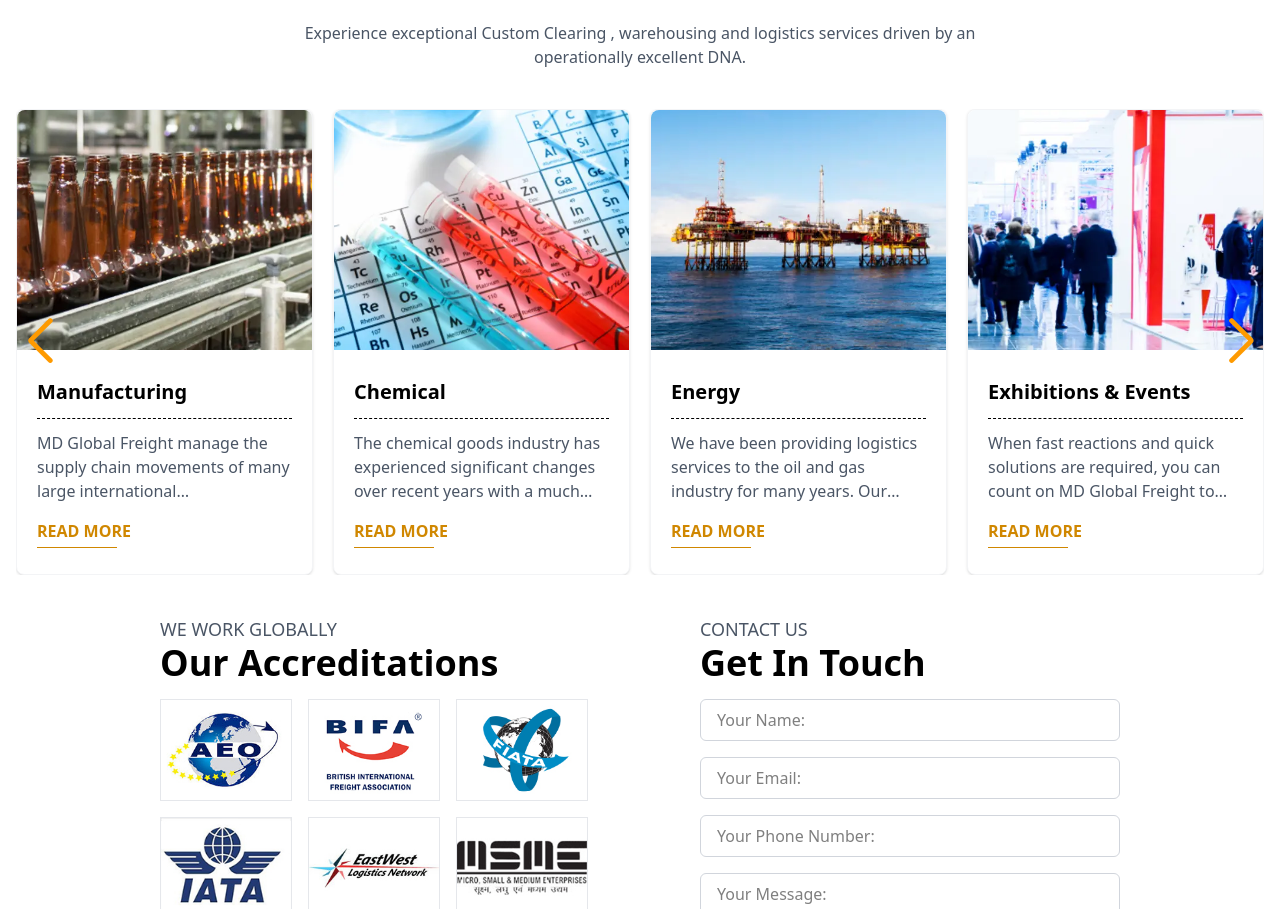
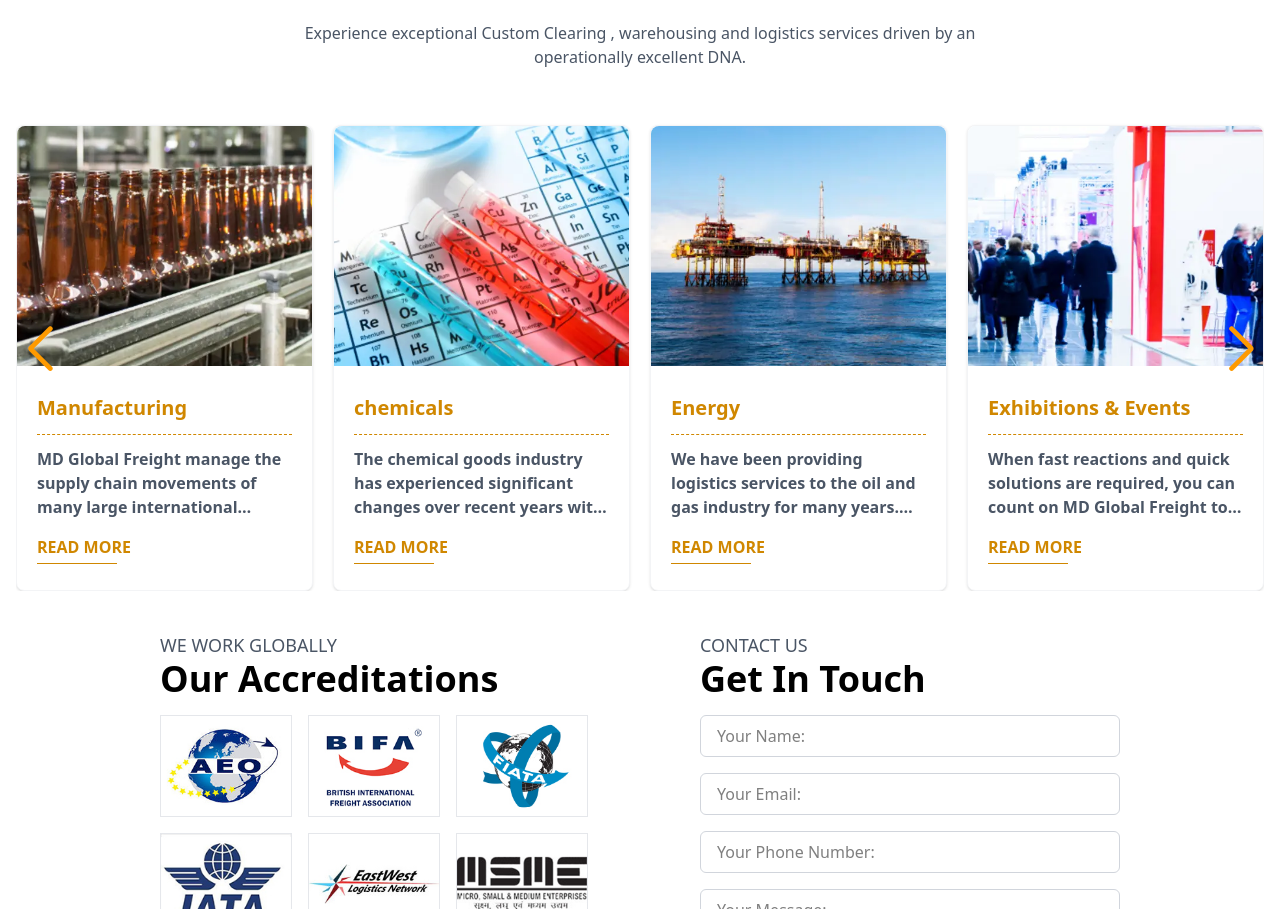
Before and after one commit to Minan1987/shipping, a React (Vite) app: page / in a window 1280 px wide. Shown: the part 2061-2970 px from the top of the page. Built offline with nearby package versions, Linux system fonts and the light colour scheme.

Commit message:
feat: add scrollToTop component for scrolling to top in each page

```diff
--- a/src/App.tsx
+++ b/src/App.tsx
@@ -22,6 +22,7 @@ import {
   Destinations,
 } from "./components";
 import { HashRouter, Routes, Route } from "react-router-dom";
+import ScrollToTop from "./components/ScrollToTop";
 
 const HomePage = () => {
   return (
@@ -42,6 +43,7 @@ const HomePage = () => {
 const App = () => {
   return (
     <HashRouter>
+      <ScrollToTop />
       <header>
         <TopHeader />
         <Menu />
--- a/src/components/HomeIndustries.tsx
+++ b/src/components/HomeIndustries.tsx
@@ -25,7 +25,7 @@ const HomeIndustries = () => {
     },
     {
       img: serviceImg3,
-      title: "Chemical",
+      title: "chemicals",
       desc: "The chemical goods industry has experienced significant changes over recent years with a much larger emphasis being placed on logistics compliance and regulation. MD provide businesses with specialist chemical logistics advice and guidance.",
     },
     {
@@ -80,6 +80,12 @@ const HomeIndustries = () => {
         >
           {items.map((item, i) => (
             <SwiperSlide key={i}>
+              <Link
+                to={`/industries/${item.title
+                  .toLowerCase()
+                  .replace(/ /g, "-")}`}
+                className="inline-block mt-4 text-yellow-600 font-semibold hover:text-yellow-500 transition"
+              >
                 <div
                   key={i}
                   className="bg-white rounded-lg shadow hover:shadow-lg transition border border-gray-100"
@@ -110,6 +116,7 @@ const HomeIndustries = () => {
                     </Link>
                   </div>
                 </div>
+              </Link>
             </SwiperSlide>
           ))}
         </Swiper>
--- /dev/null
+++ b/src/components/ScrollToTop.tsx
@@ -0,0 +1,14 @@
+import { useEffect } from "react";
+import { useLocation } from "react-router-dom";
+
+const ScrollToTop = () => {
+  const { pathname } = useLocation();
+
+  useEffect(() => {
+    window.scrollTo(0, 0);
+  }, [pathname]);
+
+  return null;
+};
+
+export default ScrollToTop;
```
Lines whose indentation alone changed are shown as unchanged.
